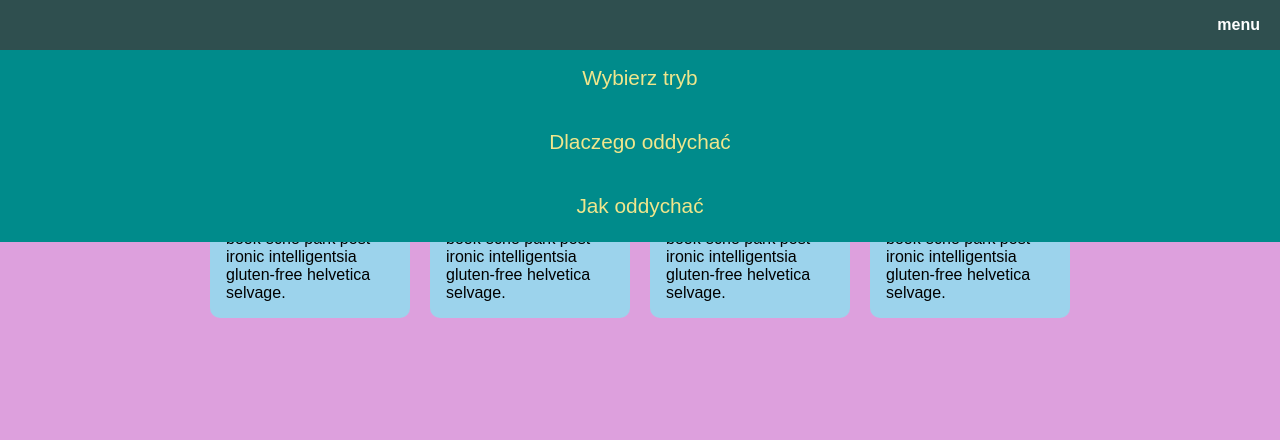
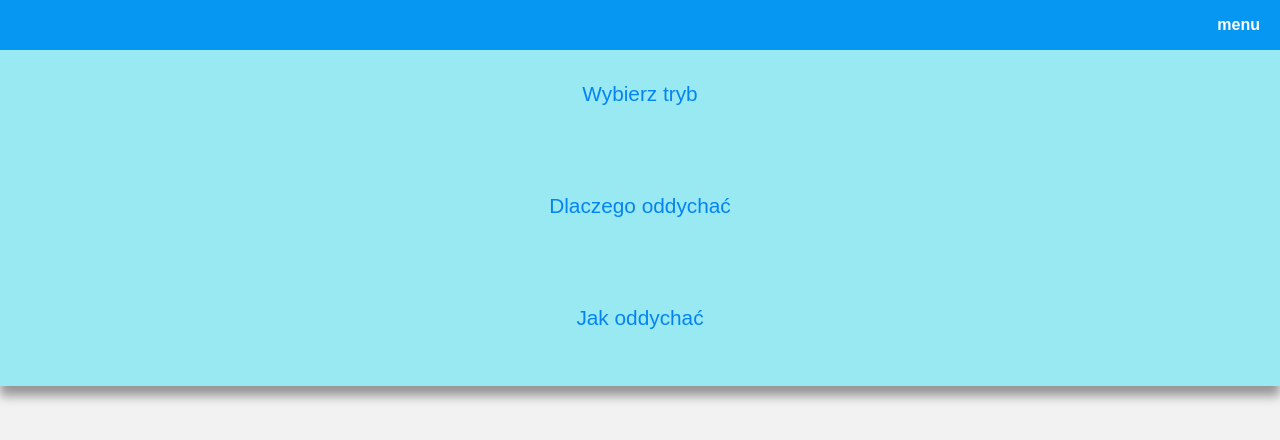
Before and after one commit to qapush/breathe-app, a React (Create React App) app: page / in a window 1280 px wide. Both pictures are taken after a click on the element "menu". Shown: the top 440 px of the page. Built offline with nearby package versions, Linux system fonts and the light colour scheme.

Commit message:
small visual changes

```diff
--- a/src/components/Menu/menu.scss
+++ b/src/components/Menu/menu.scss
@@ -1,5 +1,5 @@
 .navmenu {
-  background-color: darkcyan;
+  background-color: #99E9F2;
   position: absolute;
   width: 100%;
   top: 50px;
@@ -8,12 +8,13 @@
   flex-direction: column;
   justify-content: center;
   align-items: center;
+  box-shadow: 0px 10px 10px rgb(150, 150, 150);
 
   a {
     text-decoration: none;
-    margin-top: 1rem;
+    margin: 2rem auto;
     font-size: 1.3rem;
-    color: khaki;
+    color: #0583F2;
     text-align: center;
 
     &::after {
@@ -23,8 +24,7 @@
       padding: 0px;
       height: 2px;
       width: 10%;
-      background-color: khaki;
-      border-radius: 50%;
+      background-color: #0583F2;
       opacity: 0;
       transition-property: width, opacity;
       transition-duration: 0.3s;
--- a/src/components/Modes/modes.scss
+++ b/src/components/Modes/modes.scss
@@ -17,13 +17,15 @@
       max-width: 200px;
       border-radius: 10px;
       cursor: pointer;
+      transition: transform 250ms ease-in-out, box-shadow 260ms ease-in-out;
 
       .mode__header {
-        background-color: rgb(96, 205, 255);
+        background-color: var(--main);
         padding: 1rem;
         border-radius: 10px 10px 0 0;
         text-align: center;
         font-weight: bold;
+        color: var(--bg)
       }
 
       .mode__description {
@@ -33,7 +35,8 @@
       }
 
       &:hover {
-        box-shadow: 0px 10px 10px grey;
+        transform: scale(1.03);
+        box-shadow: 0px 10px 10px rgb(189, 189, 189);
       }
 
 
--- a/src/components/Navbar/navbar.scss
+++ b/src/components/Navbar/navbar.scss
@@ -1,5 +1,5 @@
 .navbar {
-    background-color: darkslategray;
+    background-color: var(--main);
     display: flex;
     align-items: center;
     justify-content: space-between;
--- a/src/components/app/app.scss
+++ b/src/components/app/app.scss
@@ -3,7 +3,7 @@
     display: grid;
     grid-template-rows: 50px 1fr;
     font-family: Arial, Helvetica, sans-serif;
-    background-color: plum;
+    background-color: #F2F2F2;
 }
 
 .pt-2 {
@@ -15,3 +15,8 @@
     margin: 0 auto;
     max-width: 1200px;
 }
+
+:root {
+    --main: #0597F2;
+    --bg: #F2F2F2;
+}
```
